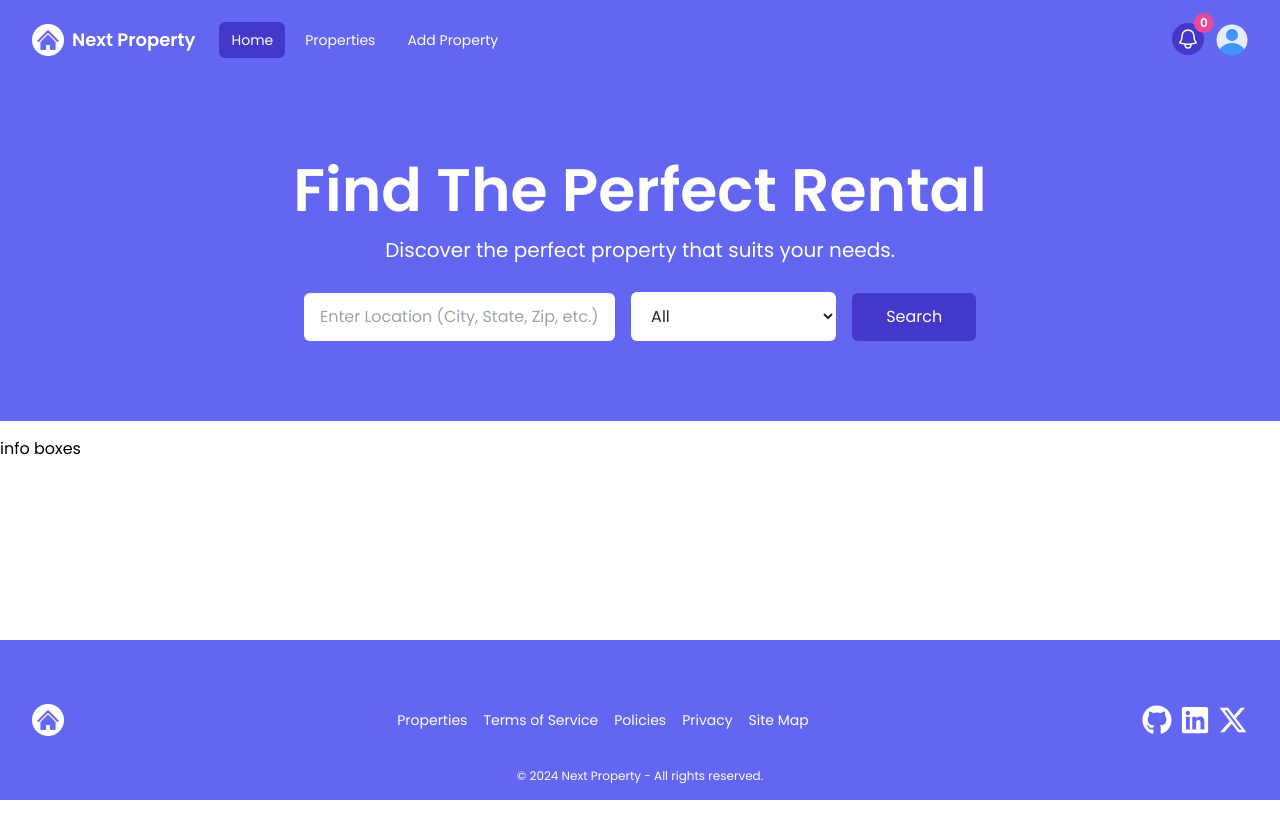
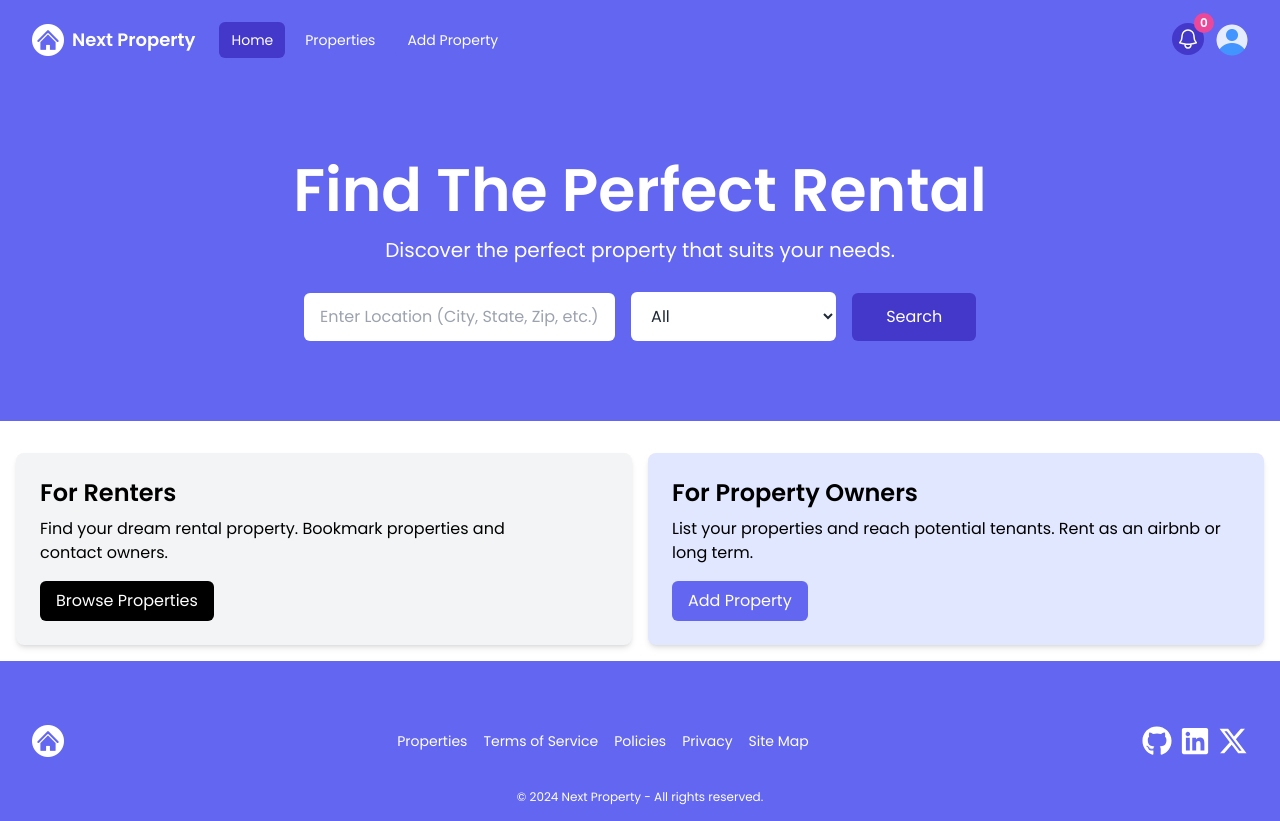
Before and after one commit to akaBaytar/next-property, a Next.js app: page / in a window 1280 px wide. Before the commit the page ends 800 px from the top, so only its background shows below. Built offline with nearby package versions, Linux system fonts and the light colour scheme.

Commit message:
add info boxes

```diff
--- a/components/InfoBox.tsx
+++ b/components/InfoBox.tsx
@@ -1,5 +1,33 @@
-const InfoBox = () => {
-  return ( <div>info box</div> );
-}
+import Link from 'next/link';
+
+type PropTypes = {
+  title: string;
+  text: string;
+  link: string;
+  buttonText: string;
+  className: string;
+  buttonClassName: string;
+};
+
+const InfoBox = ({
+  title,
+  text,
+  link,
+  buttonText,
+  className,
+  buttonClassName,
+}: PropTypes) => {
+  return (
+    <div className={`p-6 rounded-lg shadow-md ${className}`}>
+      <h2 className='text-2xl font-bold'>{title}</h2>
+      <p className='mt-2 mb-4 text-pretty'>{text}</p>
+      <Link
+        href={link}
+        className={`inline-block text-white rounded-md px-4 py-2 transition-colors duration-200 ${buttonClassName}`}>
+        {buttonText}
+      </Link>
+    </div>
+  );
+};
 
 export default InfoBox;
--- a/components/InfoBoxes.tsx
+++ b/components/InfoBoxes.tsx
@@ -1,5 +1,30 @@
+import InfoBox from './InfoBox';
+
 const InfoBoxes = () => {
-  return ( <div>info boxes</div> );
-}
+  return (
+    <section>
+      <div className='container-xl lg:container m-auto'>
+        <div className='grid grid-cols-1 md:grid-cols-2 gap-4 p-4 rounded-lg'>
+          <InfoBox
+            title='For Renters'
+            text='Find your dream rental property. Bookmark properties and contact owners.'
+            link='/properties'
+            buttonText='Browse Properties'
+            className='bg-gray-100'
+            buttonClassName='bg-black hover:bg-gray-900'
+          />
+          <InfoBox
+            title='For Property Owners'
+            text='List your properties and reach potential tenants. Rent as an airbnb or long term.'
+            link='/properties/add'
+            buttonText='Add Property'
+            className='bg-indigo-100'
+            buttonClassName='bg-indigo-500 hover:bg-indigo-600'
+          />
+        </div>
+      </div>
+    </section>
+  );
+};
 
 export default InfoBoxes;
```
